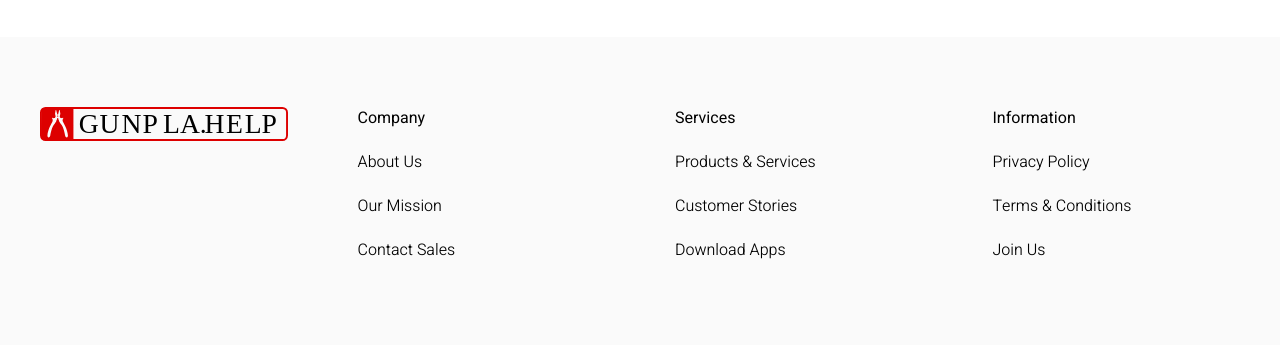
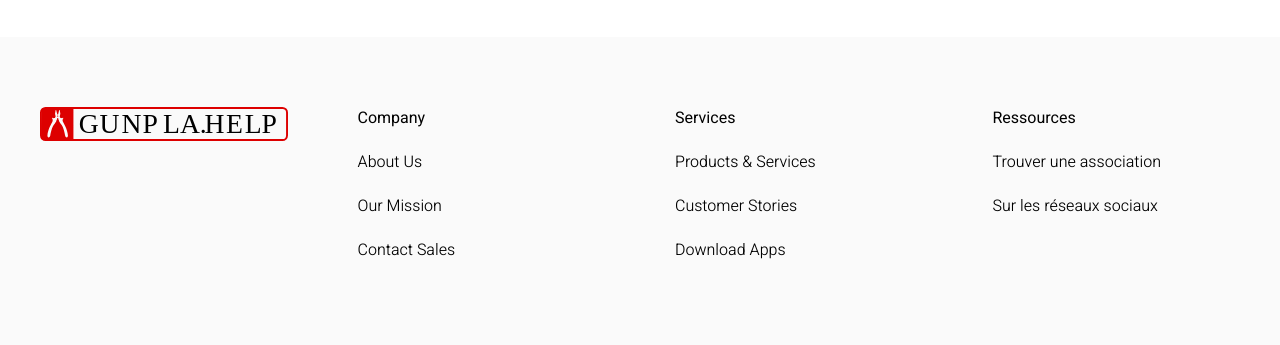
Before and after one commit to junthong/junthong.github.io, a Jekyll site: the page built from _posts/2019-04-15-post.md, in a window 1280 px wide. Shown: the part 2288-2633 px from the top of the page. Built offline with Jekyll 4.4.1, drawn with Linux system fonts in a browser that asks for light colours.

Commit message:
Fixed: added ressources page.

```diff
--- a/_data/footer.yml
+++ b/_data/footer.yml
@@ -25,13 +25,10 @@ col2:
     url: /contact/
 
 col3:
-  - title: Information
+  - title: Ressources
 
-  - title: Privacy Policy
-    url: /contact/
+  - title: Trouver une association
+    url: /directory/
 
-  - title: Terms & Conditions
-    url: /contact/
-
-  - title: Join Us
-    url: /contact/
+  - title: Sur les réseaux sociaux
+    url: /resources/
--- a/_includes/image.html
+++ b/_includes/image.html
@@ -10,7 +10,7 @@
 </figure>
 {% else %}
 <figure>
-    <img src="{% if include.img contains 'http' %}{{ include.img }}{% else %}{{ site.uploads | absolute_url }}{{ include.img }}{% endif %}"{% if include.alt %} alt="{{ include.alt }}"{% endif %}>
+    <img src="{% if include.img contains 'http' %}{{ include.img }}{% else %}{{ site.uploads | absolute_url }}{{ include.img }}{% endif %}"{% if include.alt %} alt="{{ include.alt }}"{% endif %}{% if include.width %} width="{{ include.width }}"{% endif %}{% if include.height %} height="{{ include.height }}"{% endif %}>
     {% if include.caption %}<figcaption data-uk-grid class="uk-flex-right"><span class="uk-width-auto">{{ include.caption }}</span></figcaption>{% endif %}
 </figure>
 {% endif %}
--- a/_sass/theme/main.scss
+++ b/_sass/theme/main.scss
@@ -1,3 +1,7 @@
 .svgPrimaryFill {
     fill: $global-primary-background;
 }
+
+.roundedImg {
+    border-radius: 50%;
+}
```
